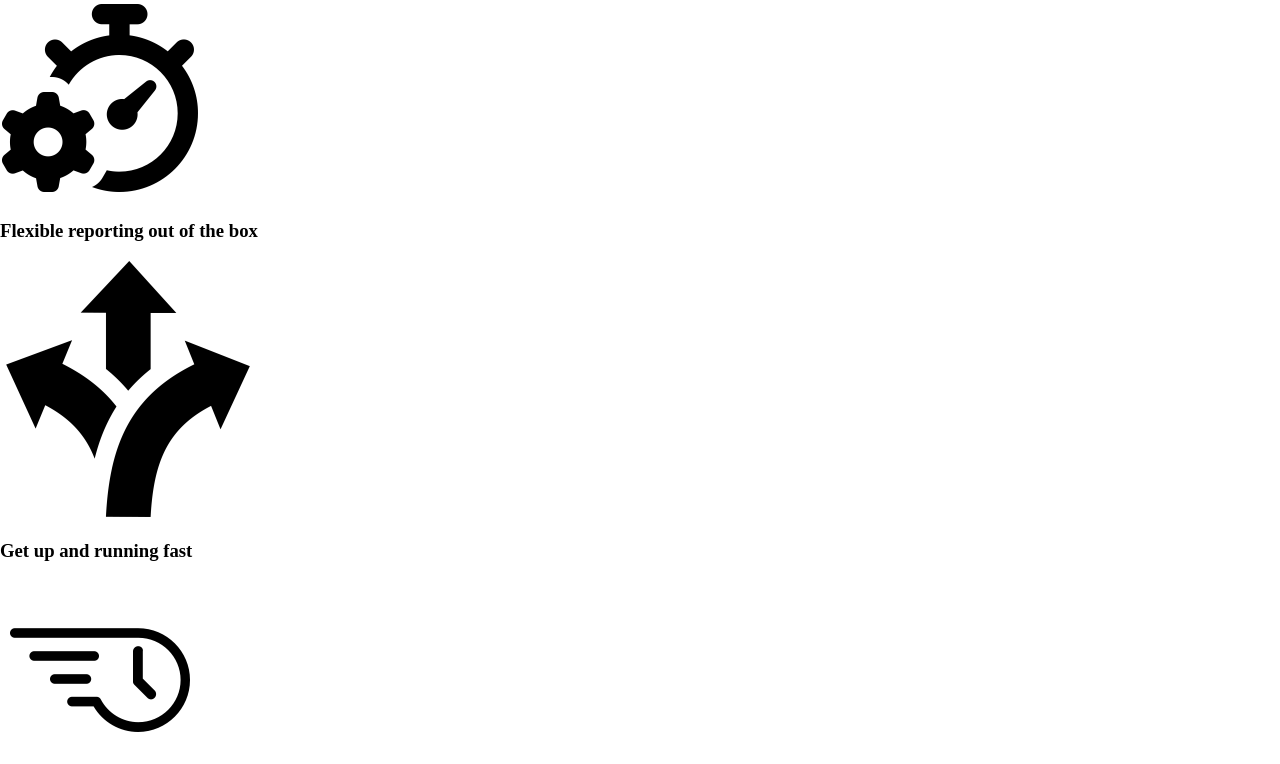
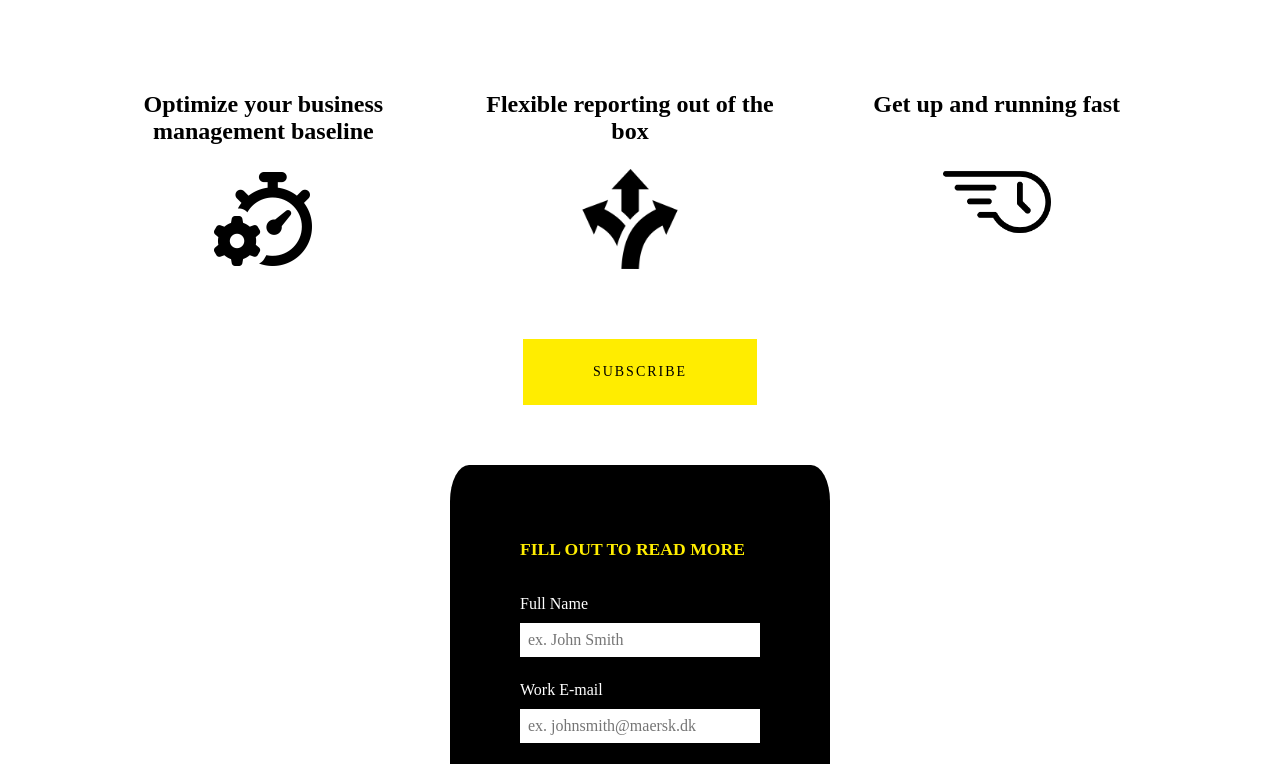
Before and after one commit to meganelndn/dxc-technology, a website built with Parcel: page index.html in a window 1280 px wide. Shown: the part 623-1387 px from the top of the page. Built offline with nearby package versions, Linux system fonts and the light colour scheme; a script that the page names is missing; files whose address does not match are found by name.

Commit message:
form/white section connected with keywords & icons

```diff
--- a/index.html
+++ b/index.html
@@ -38,35 +38,36 @@
       <div class="teaserGrid">
         <div class="teaserOne">
           <h3>Optimize your business management baseline</h3>
-          <img src="icons/optimize.png" alt="icon">
+          <div class="teaserOneImg">
+            <img src="icons/optimize.png" alt="icon">
+          </div>
         </div>
         <div class="teaserTwo">
           <h3>Flexible reporting out of the box</h3>
-          <img src="icons/flexibility.png" alt="icon">
+          <div class="teaserTwoImg">
+            <img src="icons/flexibility.png" alt="icon">
+          </div>
         </div>
         <div class="teaserThree">
           <h3>Get up and running fast</h3>
-          <img src="icons/fast.png" alt="icon">
+          <div class="teaserThreeImg">
+            <img src="icons/fast.png" alt="icon">
+          </div>
         </div>
       </div>
-      <!-- <a href="#formSection" class="middleButton">
-        Subscribe
-      </a> -->
     </div>
 
-
-    <div class="partners">
-      <img src="images/sql-server.png" alt="sql-server" class="partnerImage">
-      <img src="images/fecd48986a_3fa1480c5f.png" alt="microsoft-azure" class="partnerImage">
-      <img src="images/powerBi_white.png" alt="power-bi" class="partnerImage">
+    <div class="middleButton">
+      <a href="#formSection" id="middleButton">
+        Subscribe
+      </a>
     </div>
-
 
 
     <section id="formSection">
 
       <form>
-        <h1>Fill out to learn more</h1>
+        <h1>Fill out to read more</h1>
 
         <label for="fullName">
           Full Name
@@ -108,8 +109,13 @@
         <line x1="0" y1="100" x2="0" y2="1000" stroke="white" stroke-width="1px" id="theLine" />
       </svg> -->
 
+    </section>
 
-    </section>
+    <div class="partners">
+      <img src="images/sql-server.png" alt="sql-server" class="partnerImage">
+      <img src="images/fecd48986a_3fa1480c5f.png" alt="microsoft-azure" class="partnerImage">
+      <img src="images/powerBi_white.png" alt="power-bi" class="partnerImage">
+    </div>
 
 
 
--- a/style.css
+++ b/style.css
@@ -192,30 +192,112 @@ svg {
     height: 100%;
 }
 
+/* ---------------------------------teaser section-------------------------------------- */
+.teaser {
+    font-family: DxcBold;
+    padding: 50px 100px;
+}
+
+.teaserGrid {
+    display: grid;
+    grid-template-columns: 1fr 1fr 1fr;
+    grid-template-rows: 1fr;
+    grid-column-gap: 20px;
+}
+
+.teaser h1 {
+    text-align: center;
+}
+
+.teaser h3 {
+    font-family: DxcRegular;
+    font-size: 24px;
+    text-align: center;
+    /* display: flex;
+    justify-self: flex-start;
+    align-self: flex-end; */
+}
+
+.teaser img {
+    display: block;
+    left: 0;
+    right: 0;
+}
+
+.teaserOne,
+.teaserTwo,
+.teaserThree {
+    padding: 60px 20px 20px 0;
+}
+
+.teaserOneImg,
+.teaserTwoImg,
+.teaserThreeImg {
+    display: flex;
+    justify-content: center;
+}
+
+.teaserOne img {
+    width: 100px;
+    height: 100px;
+}
+
+.teaserTwo img {
+    width: 100px;
+    height: 100px;
+}
+
+.teaserThree img {
+    width: 120px;
+    height: 120px;
+}
+
+.middleButton {
+    display: flex;
+    justify-content: center;
+}
+
+#middleButton {
+    color: black;
+    text-decoration: none;
+    font-size: 14px;
+    padding: 25px 70px;
+    background: #ffed00;
+    font-family: DxcRegular;
+    letter-spacing: 2px;
+    text-transform: uppercase;
+    margin-bottom: 50px;
+}
+
+#middleButton:hover {
+    background-color: white;
+    border: 3px solid #ffed00;
+    padding: 25px 70px;
+}
+
 /* ---------------------------------partners-------------------------------------- */
 
 .partners {
     display: flex;
     justify-content: space-around;
-
 }
 
 .partnerImage {
-    height: 80px;
+    height: 60px;
     width: auto;
-    padding: 30px 16px;
+    padding: 25px;
 }
 
-.partnerImage:first-child:hover {
-    border-bottom: solid 6px #d2303a;
+.partnerImage:first-child {
+    border-bottom: solid 5px #d2303a;
 }
 
-.partnerImage:nth-child(2):hover {
-    border-bottom: solid 6px #2373ba;
+.partnerImage:nth-child(2) {
+    border-bottom: solid 5px #2373ba;
 }
 
-.partnerImage:nth-child(3):hover {
-    border-bottom: solid 6px #F1C911;
+.partnerImage:nth-child(3) {
+    border-bottom: solid 5px #F1C911;
 }
 
 /* ---------------------------------FORM-------------------------------------- */
@@ -334,7 +416,7 @@ form label {
 #formSection {
     background-color: black;
     height: auto;
-    margin: 20px 450px;
+    margin: 10px 450px;
     border-radius: 5%;
     /* display: grid;
     grid-template-columns: 1fr 50px 1fr; */
```
